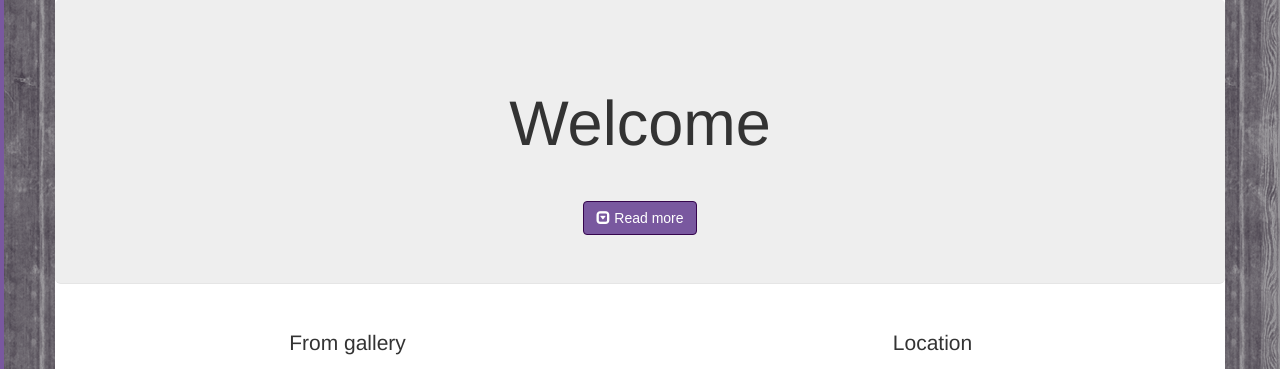
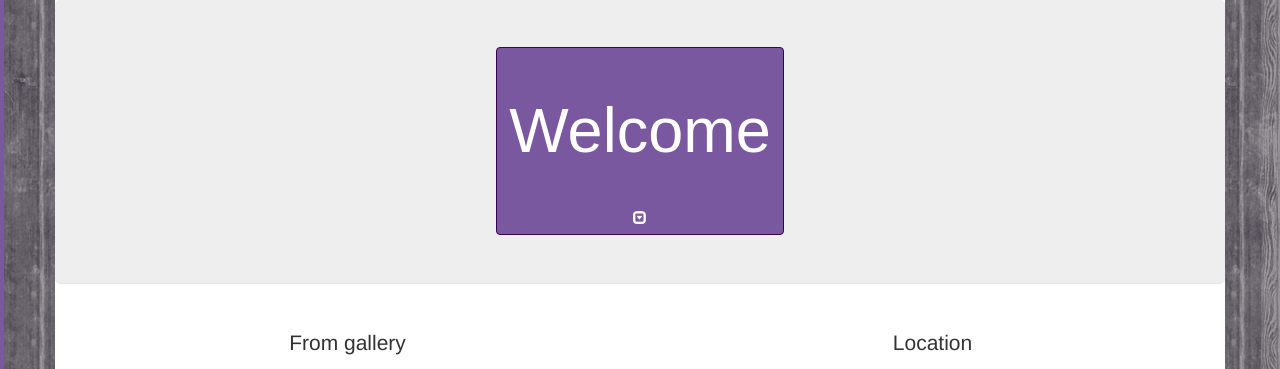
Before and after one commit to stefanstankov/bglandmarks, a PHP site: page /index.php in a window 1280 px wide. Shown: the part 94-463 px from the top of the page. Run offline with PHP 8.4, Linux system fonts and the light colour scheme; some libraries are stand-ins or nearby versions.

Commit message:
adding togle

```diff
--- a/index.php
+++ b/index.php
@@ -9,9 +9,8 @@
           <div class="row">
                <div class="col-md-12 custom_jumbo">
           <div class="jumbotron">
-        <h1><?= WELCOME;?></h1>
         <button type="button" class="btn btn-success" data-toggle="collapse" data-target="#demo">
-    <span class="glyphicon glyphicon-collapse-down"></span> Read more
+    <h1><?= WELCOME;?></h1><span class="glyphicon glyphicon-collapse-down"></span>
   </button>
         <div id="demo" class="collapse">
         <?= ABOUT_BG;?>
```
